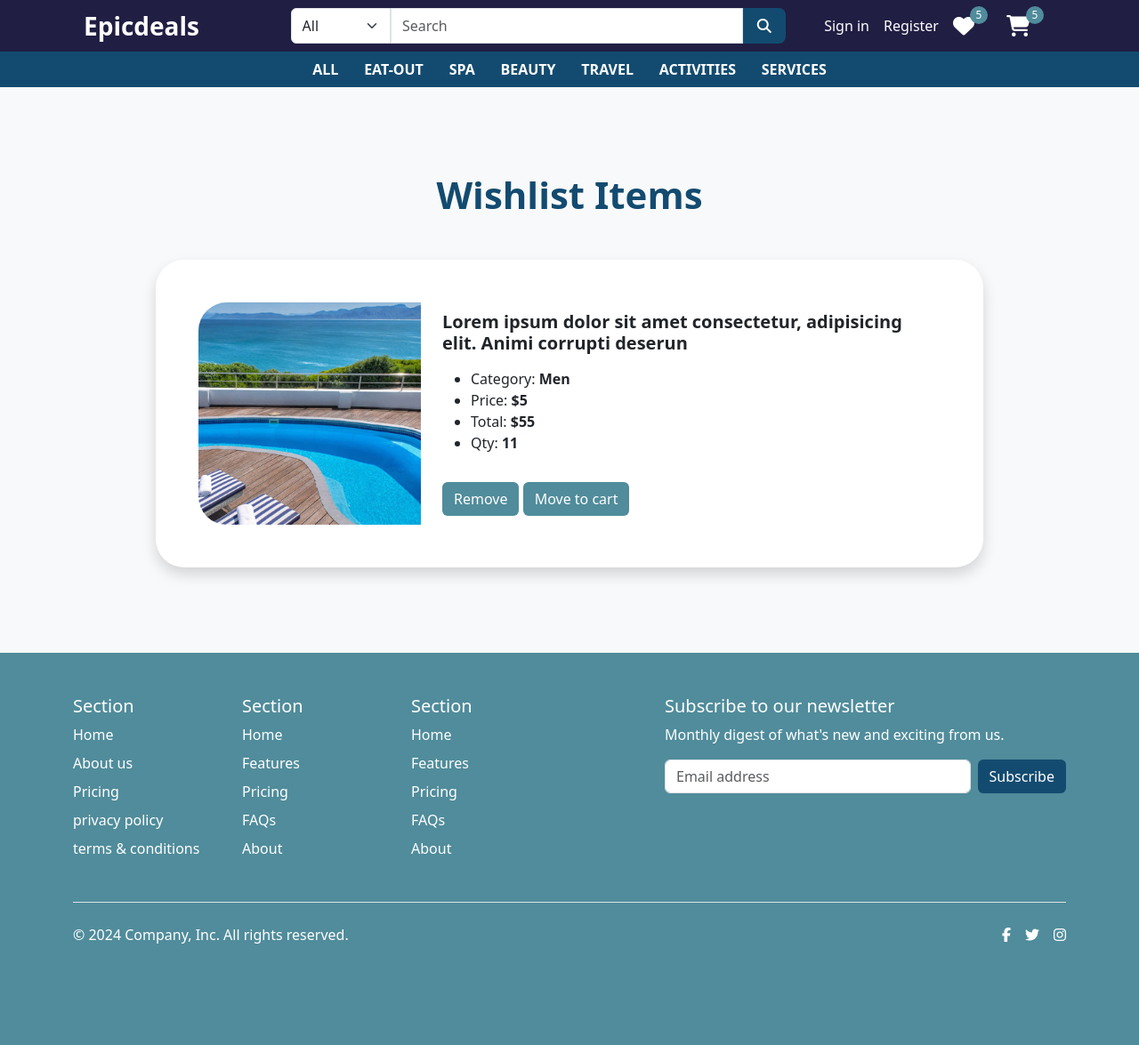
After one commit to mmamuhammad2006/epicdeals, a Node server app: page /wishlist in a window 1280 px wide. The commit adds this page. Shown: the whole page at 89% size. Run offline with Node 20, Linux system fonts and the light colour scheme; some libraries are stand-ins or nearby versions.

Commit message:
wishlist items page

```diff
--- /dev/null
+++ b/client/views/pages/wishlist.ejs
@@ -0,0 +1,48 @@
+<div class="container-fluid py-5 bg-body-tertiary">
+    <div class="container py-5">
+        <div class="head pb-5">
+            <div class="col-12">
+                <h3 class="m-0 fw-bold fs-42 text-center text-secondary">Wishlist Items</h3>
+            </div>
+        </div>
+        <div class="content">
+            <div class="col-12">
+                <!-- box -->
+                 <div class="box col-10 rounded-5 shadow bg-white p-5 m-auto">
+                    <div class="col-12 d-flex">
+                        <div class="img">
+                            <div class="col-12">
+                                <img class="h-250 w-250 object-fit-cover rounded-start-5" src="/images/slider1.jpg" alt="" srcset="">
+                            </div>
+                        </div>
+                        <div class="content px-4 d-flex align-items-center">
+                            <div class="col-12">
+                                <div class="head pb-3">
+                                    <div class="col-12">
+                                        <h3 class="m-0 fw-bold fs-5 text-dark">Lorem ipsum dolor sit amet consectetur, adipisicing elit. Animi corrupti deserun</h3>
+                                    </div>
+                                </div>
+                                <div class="text pb-3">
+                                    <div class="col-12">
+                                        <ul>
+                                            <li>Category: <span class="fw-bold">Men</span></li>
+                                            <li>Price: <span class="fw-bold">$5</span></li>
+                                            <li>Total: <span class="fw-bold">$55</span></li>
+                                            <li>Qty: <span class="fw-bold">11</span></li>
+                                        </ul>
+                                    </div>
+                                </div>
+                                <div class="bttn">
+                                    <div class="col-12">
+                                        <a href="#" class="btn bg-sky m-0 text-decoration-none text-white">Remove</a>
+                                        <a href="#" class="btn bg-sky m-0 text-decoration-none text-white">Move to cart</a>
+                                    </div>
+                                </div>
+                            </div>
+                        </div>
+                    </div>
+                 </div>
+            </div>
+        </div>
+    </div>
+</div>
--- a/client/views/partials/header.ejs
+++ b/client/views/partials/header.ejs
@@ -53,6 +53,12 @@
                               <li><a class="dropdown-item" href="#">Something else here</a></li>
                             </ul>
                           </li> -->
+                          <li class="nav-item dropdown">
+                            <a href="/cart" class="nav-link d-flex">
+                                <i class="fa-solid fa-heart text-white fs-4""></i>
+                                <span class="nav-cart-count"><%= locals.count || 5 %></span>
+                            </a>
+                          </li>
                           <li class="nav-item dropdown">
                             <a href="/cart" class="nav-link d-flex">
                                 <i class="fa-solid fa-cart-shopping text-white fs-4"></i>
--- a/server/app.js
+++ b/server/app.js
@@ -19,4 +19,7 @@ app.get('/cart',(req,res)=>{
 app.get('/details',(req,res)=>{
     res.render('pages/details')
 })
+app.get('/wishlist',(req,res)=>{
+    res.render('pages/wishlist')
+})
 app.listen(5000)
```
